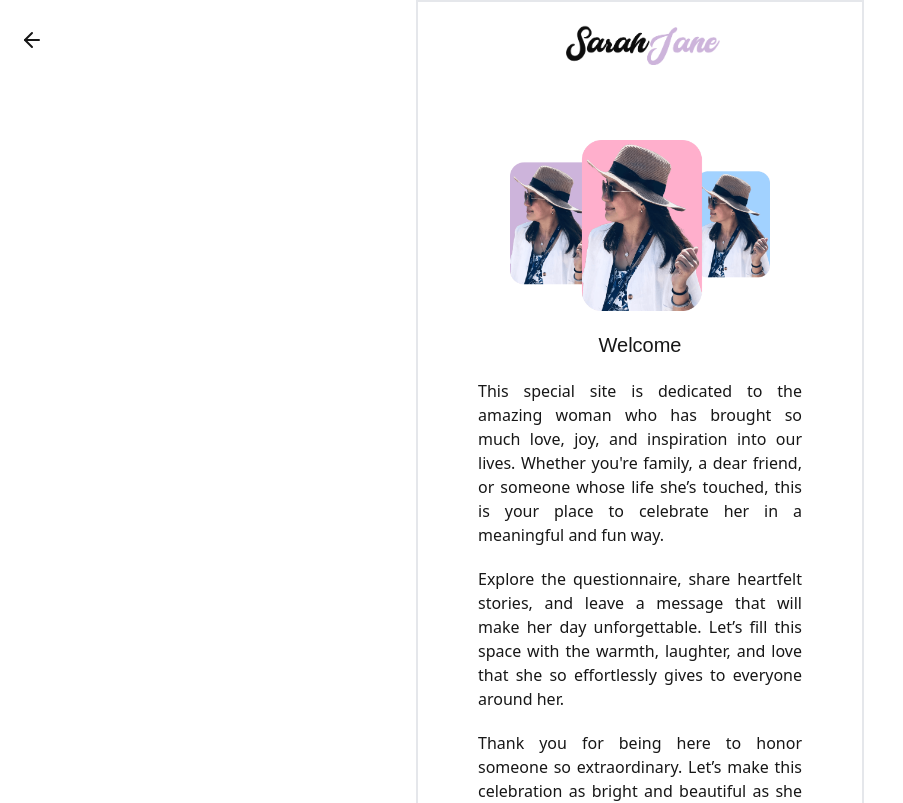
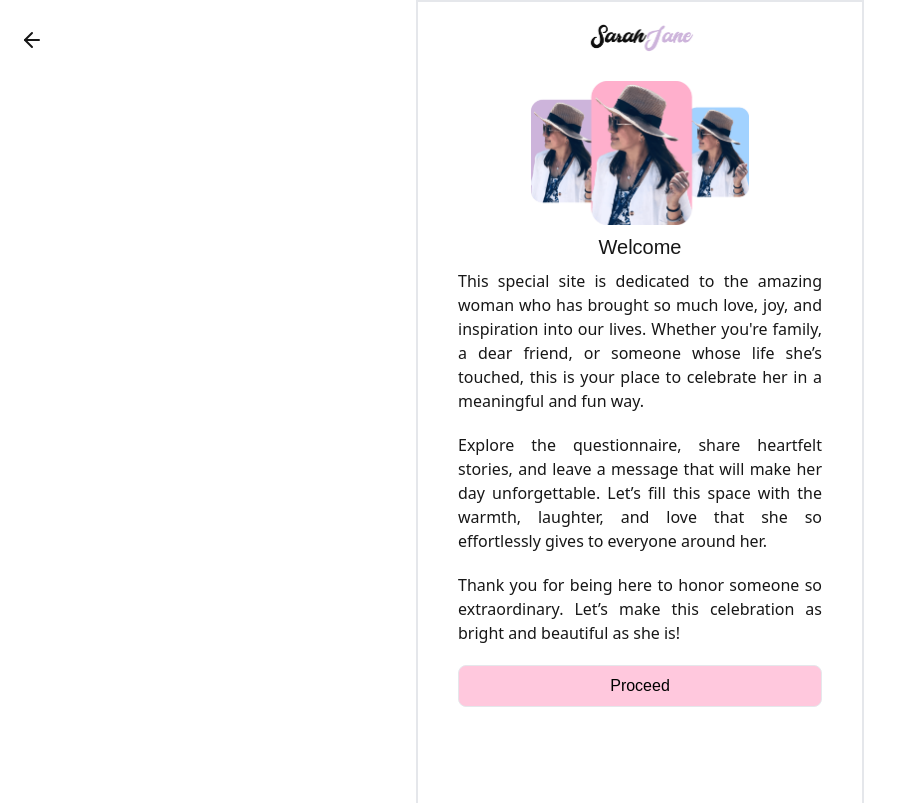
Before and after one commit to jetmaquiling/sarahjane, a Next.js app: page / in a window 1280 px wide. Shown: the top 803 px of the page, without its empty margins (0-903 px from the left). Built offline with nearby package versions, Linux system fonts and the light colour scheme; a web font is replaced by a local one.

Commit message:
Fixed UI

```diff
--- a/pages/index.js
+++ b/pages/index.js
@@ -32,6 +32,7 @@ const Home = () => {
   const router = useRouter();
   const [nameCall, setNameCall] = useState("Sarah");
   const [loading, setLoading] = useState(true);
+  const [imageLoading, setImageLoading] = useState(false);
   const [imageURL, setImageURL] = useState('');
   const [formData, setFormData] = useState({
     name: '',
@@ -73,22 +74,22 @@ const Home = () => {
   };
 
   const registerUser = async () => {
-    setLoading(true);
+    setImageLoading(true);
     console.log("Registering User", formData);
     const response = await register(formData.name, formData.oneWord, formData.image, formData.inspire, formData.playlist, formData.message, formData.score);
     console.log(response)
     if (response) {
       proceedToNextSlide();
-      setLoading(false);
+      setImageLoading(false);
     } else {
       router.push('/error');
     }
-    setLoading(false);
+    setImageLoading(false);
   }
 
   const handleImageUploadChange = async (event) => {
     try {
-      setLoading(true);
+      setImageLoading(true);
       console.log("Image Upload", event.target.files[0]);
       const file = event.target.files[0];
 
@@ -118,7 +119,7 @@ const Home = () => {
       console.error("Error Upload Image", error);
       // Handle error if needed
     } finally {
-      setLoading(false);
+      setImageLoading(false);
     }
   };
 
@@ -179,12 +180,21 @@ const Home = () => {
         </div>
       )}
 
+      {imageLoading && (
+        <div className="fixed inset-0 flex items-center justify-center bg-gray-200 bg-opacity-50 z-50">
+          <svg aria-hidden="true" class="w-8 h-8 text-gray-200 animate-spin dark:text-gray-600 fill-blue-600" viewBox="0 0 100 101" fill="none" xmlns="http://www.w3.org/2000/svg">
+            <path d="M100 50.5908C100 78.2051 77.6142 100.591 50 100.591C22.3858 100.591 0 78.2051 0 50.5908C0 22.9766 22.3858 0.59082 50 0.59082C77.6142 0.59082 100 22.9766 100 50.5908ZM9.08144 50.5908C9.08144 73.1895 27.4013 91.5094 50 91.5094C72.5987 91.5094 90.9186 73.1895 90.9186 50.5908C90.9186 27.9921 72.5987 9.67226 50 9.67226C27.4013 9.67226 9.08144 27.9921 9.08144 50.5908Z" fill="currentColor" />
+            <path d="M93.9676 39.0409C96.393 38.4038 97.8624 35.9116 97.0079 33.5539C95.2932 28.8227 92.871 24.3692 89.8167 20.348C85.8452 15.1192 80.8826 10.7238 75.2124 7.41289C69.5422 4.10194 63.2754 1.94025 56.7698 1.05124C51.7666 0.367541 46.6976 0.446843 41.7345 1.27873C39.2613 1.69328 37.813 4.19778 38.4501 6.62326C39.0873 9.04874 41.5694 10.4717 44.0505 10.1071C47.8511 9.54855 51.7191 9.52689 55.5402 10.0491C60.8642 10.7766 65.9928 12.5457 70.6331 15.2552C75.2735 17.9648 79.3347 21.5619 82.5849 25.841C84.9175 28.9121 86.7997 32.2913 88.1811 35.8758C89.083 38.2158 91.5421 39.6781 93.9676 39.0409Z" fill="currentFill" />
+          </svg>
+        </div>
+      )}
+
 
 
       <div className='h-full flex-grow flex flex-col justify-center max-w-md m-auto border-2 p-5'>
-        <img src="/logo.png" alt="Picture of the Celebrant" className="w-1/2 m-auto" />
+        <img src="/logo.png" alt="Picture of the Celebrant" className="w-1/3 m-auto" />
         <button onClick={proceedToPrevSlide}><ArrowLeft className="h-10 absolute top-5 left-5" /></button>
-        <div className='w-full h-full flex-col max-screen-xl sm:p-10'>
+        <div className='w-full h-full flex-col max-screen-xl p-5'>
           <Swiper
             ref={swiperRef}
             spaceBetween={50}
@@ -193,8 +203,8 @@ const Home = () => {
           >
             <SwiperSlide>
               <div className="w-full flex flex-col items-center">
-                <img src="/image_one.png" alt="Picture of the Celebrant" className="w-4/5 mt-5" />
-                <h2 className="text-xl my-5">Welcome</h2>
+                <img src="/image_one.png" alt="Picture of the Celebrant" className="w-3/5" />
+                <h2 className="text-xl my-2">Welcome</h2>
                 <p className="text-justify font-sans mb-5">This special site is dedicated to the amazing woman who has brought so much love, joy, and inspiration into our lives. Whether you're family, a dear friend, or someone whose life she’s touched, this is your place to celebrate her in a meaningful and fun way.</p>
                 <p className="text-justify font-sans mb-5">
                   Explore the questionnaire, share heartfelt stories, and leave a message that will make her day unforgettable. Let’s fill this space with the warmth, laughter, and love that she so effortlessly gives to everyone around her.</p>
```
